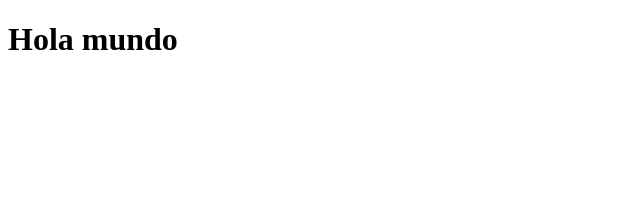
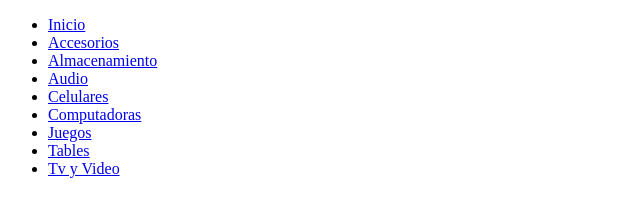
Before and after one commit to tutos69/Practica01-Mi-Primer-Sitio-Web, a plain HTML site: page index.html in a window 1280 px wide. Shown: the whole page, without its empty margins (0-640 px from the left). Drawn offline with Linux system fonts and the light colour scheme.

Commit message:
Creacion de html y menu

```diff
--- a/index.html
+++ b/index.html
@@ -1,12 +1,27 @@
 <!DOCTYPE html>
-<html lang="en">
+<html lang="es">
+
 <head>
     <meta charset="UTF-8">
     <meta http-equiv="X-UA-Compatible" content="IE=edge">
     <meta name="viewport" content="width=device-width, initial-scale=1.0">
-    <title>Document</title>
+    <title>index</title>
 </head>
+
 <body>
-    <h1>Hola mundo </h1>
+    <nav>
+        <ul>
+           <li><a href="index.html">Inicio</a></li>
+           <li><a href="html/accesorios.html">Accesorios</a></li>
+           <li><a href="html/almacenamiento.html">Almacenamiento</a></li>
+           <li><a href="html/audio.html">Audio</a></li>
+           <li><a href="html/celulares.html">Celulares</a></li>
+           <li><a href="html/computadoras.html">Computadoras</a></li>
+           <li><a href="html/Juegos.html">Juegos</a></li>
+           <li><a href="html/tables.html">Tables</a></li>
+           <li><a href="html/TV_Video.html">Tv y Video</a></li>
+        </ul>
+     </nav>
 </body>
+
 </html>
```
Also changed, not shown: html/Juegos.html (added), html/TV_Video.html (added), html/accesorios.html (added), html/almacenamiento.html (added), html/audio.html (added), html/celulares.html (added), html/computadoras.html (added), html/tables.html (added).
